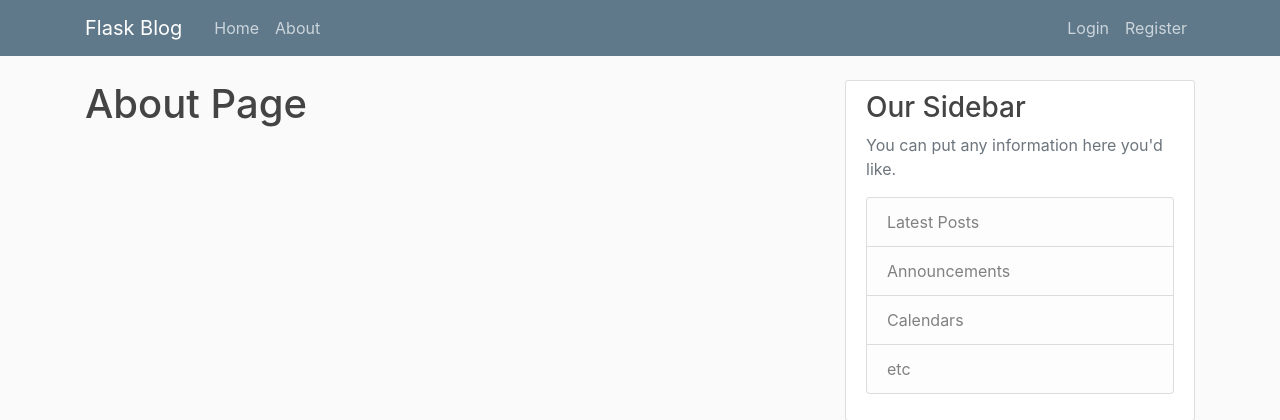
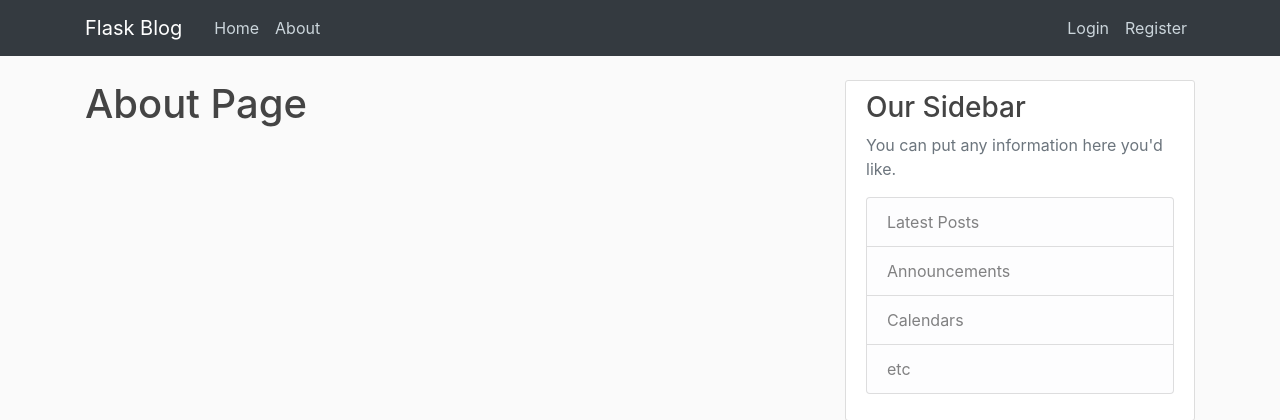
Before and after one commit to AjithKumar103/Flask_Blog, a Flask app: page /about in a window 1280 px wide. Shown: the top 420 px of the page. Run offline with Flask 3, Linux system fonts and the light colour scheme.

Commit message:
change style

```diff
--- a/flaskblog/templates/layout.html
+++ b/flaskblog/templates/layout.html
@@ -18,7 +18,7 @@
 
 <body>
   <header class="site-header">
-    <nav class="navbar navbar-expand-md navbar-dark bg-steel fixed-top">
+    <nav class="navbar navbar-expand-md navbar-dark bg-dark fixed-top">
       <div class="container">
         <a class="navbar-brand mr-4" href="/">Flask Blog</a>
         <button class="navbar-toggler" type="button" data-toggle="collapse" data-target="#navbarToggle"
```
